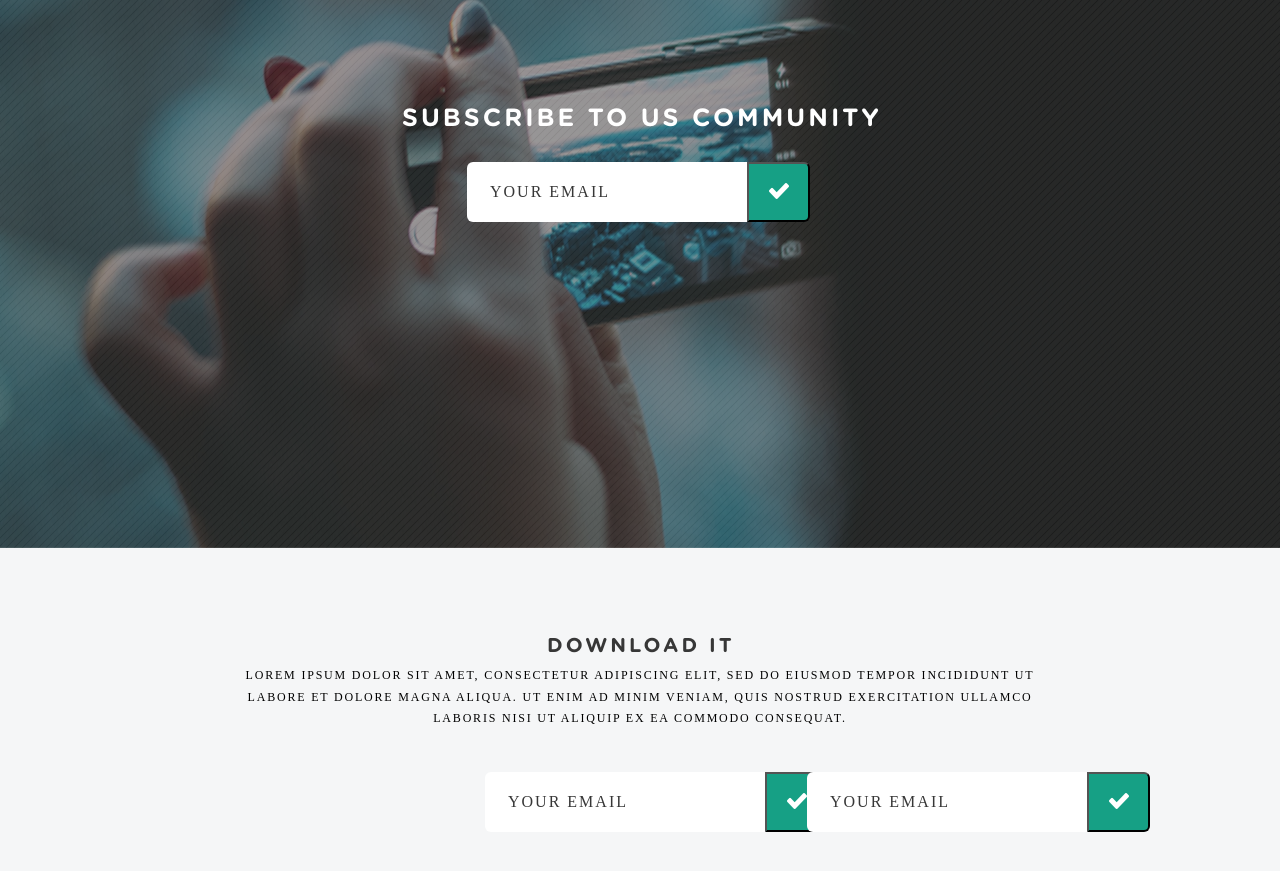
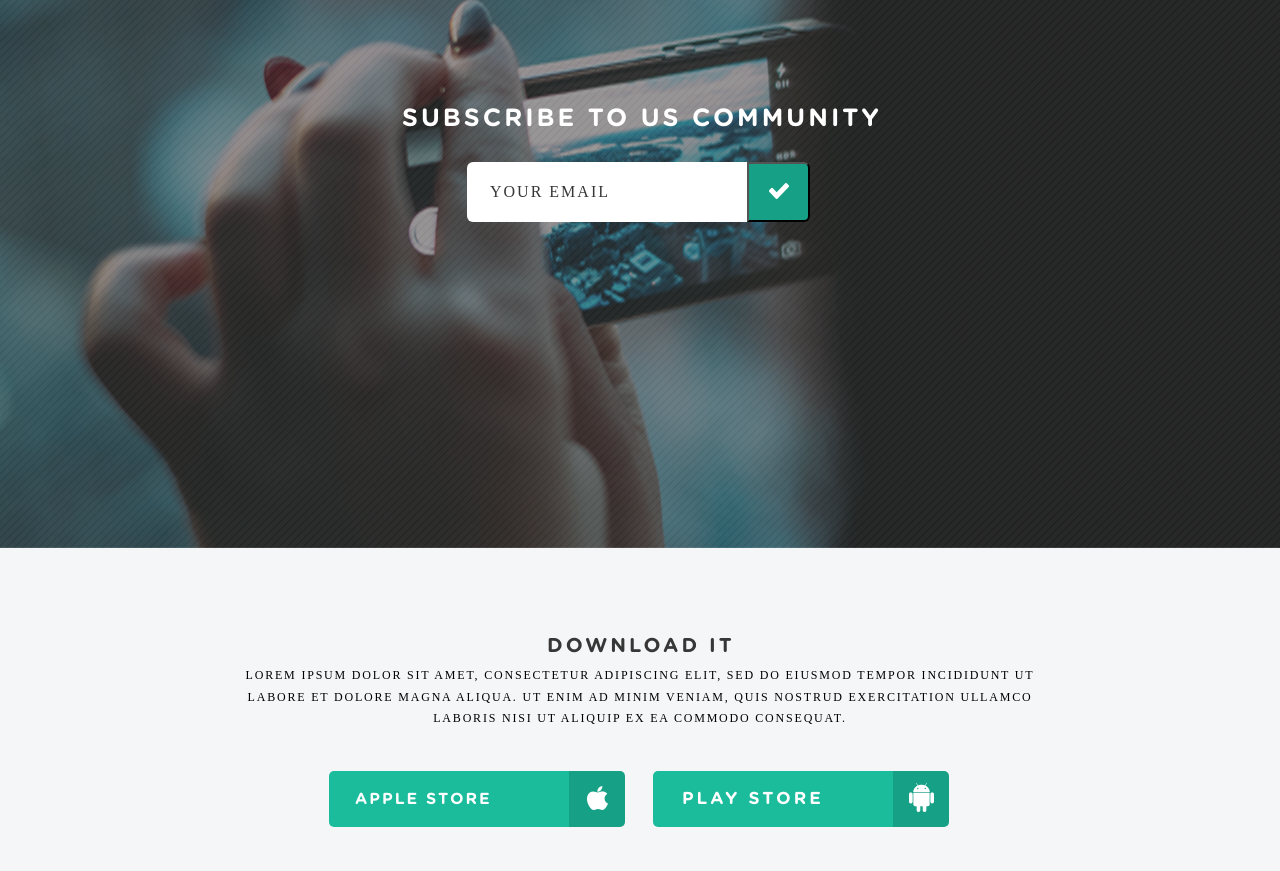
Before and after one commit to OlegVitiuk/DataRootProject, a plain HTML site: page index.html in a window 1280 px wide. Shown: the part 2522-3393 px from the top of the page. Drawn offline with Linux system fonts and the light colour scheme.

Commit message:
sixth part is finished +PF

```diff
--- a/css/style.css
+++ b/css/style.css
@@ -373,15 +373,65 @@ nav{
     text-align: center;
 }
 .appleStore6{
-    left:485px;
-    top:224px;
+    left:329px;
+    top:223px;
+    width:300px;
+    heigth:80px;
+    position: relative;
+}
+.input6Apple{
+    background-color: #1abc9c;
+    border: 0;
+    border-radius: 5px 0 0 5px;
+    height: 56px;
+    width: 240px;
+    position: absolute;
+}
+
+.input6Apple::-webkit-input-placeholder {
+    font-family: "GothamRoundedBold";
+    font-size: 12pt;
+    color: #ffffff;
+    letter-spacing: 2px;
+    padding-left:26px;
+}
+.button6Apple{
+    border-radius: 0 5px 5px 0;
+    background-color: #16a085;
+    height: 56px;
+    width:56px;
+    position: absolute;
+    left:240px;
+    border:0;
+}
+
+.playStore6{
+    left:653px;
+    top:223px;
     width:240px;
     heigth:100px;
 }
-
-.playStore6{
-    left:807px;
-    top:224px;
-    width:240px;
-    heigth:100px;
+.input6Play{
+    background-color: #1abc9c;
+    border: 0;
+    border-radius: 5px 0 0 5px;
+    height: 56px;
+    width: 240px;
+    position: absolute;
 }
+.button6Play{
+    border-radius: 0 5px 5px 0;
+    background-color: #16a085;
+    height: 56px;
+    width:56px;
+    position: absolute;
+    left:240px;
+    border:0;
+}
+.input6Play::-webkit-input-placeholder {
+    font-family: "GothamRoundedBold";
+    font-size: 13pt;
+    color: #ffffff;
+    letter-spacing: 3px;
+    padding-left:29px;
+}
--- a/index.html
+++ b/index.html
@@ -82,12 +82,12 @@
                 LOREM IPSUM DOLOR SIT AMET, CONSECTETUR ADIPISCING ELIT, SED DO EIUSMOD TEMPOR INCIDIDUNT UT LABORE ET DOLORE MAGNA ALIQUA. UT ENIM AD MINIM VENIAM, QUIS NOSTRUD EXERCITATION ULLAMCO LABORIS NISI UT ALIQUIP EX EA COMMODO CONSEQUAT.
             </p>
             <div class="appleStore6">
-                <input class="input5" placeholder="YOUR EMAIL">
-                <button class="button5"><img src="./images/ok.png" alt="OK"></button>
+                <input class="input6Apple" placeholder="APPLE STORE">
+                <button class="button6Apple"><img src="./images/apple.png" alt="apple"></button>
             </div>
             <div class="playStore6">
-                <input class="input5" placeholder="YOUR EMAIL">
-                <button class="button5"><img src="./images/ok.png" alt="OK"></button>
+                <input class="input6Play" placeholder="PLAY STORE">
+                <button class="button6Play"><img src="./images/android.png" alt="android"></button>
             </div>
         </div>
 
```
Also changed, not shown: images/android.png (added), images/apple.png (added).
